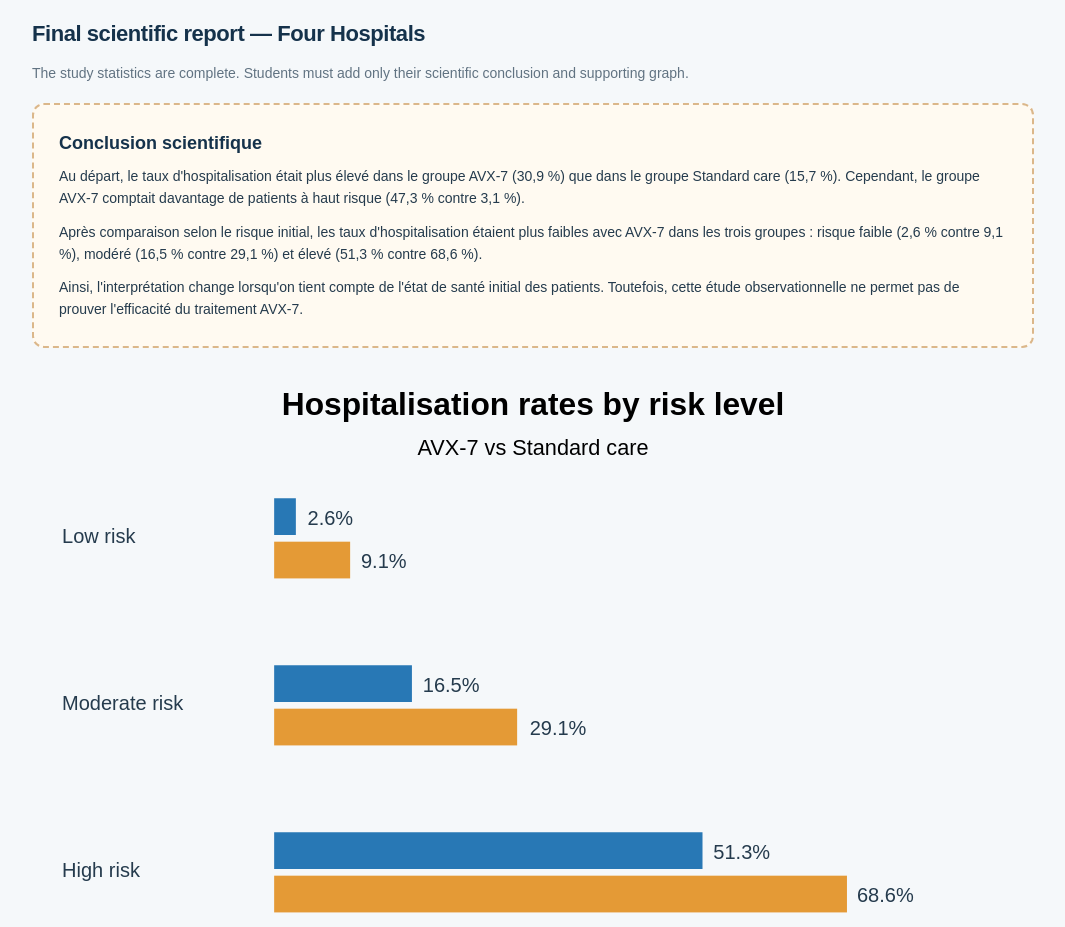
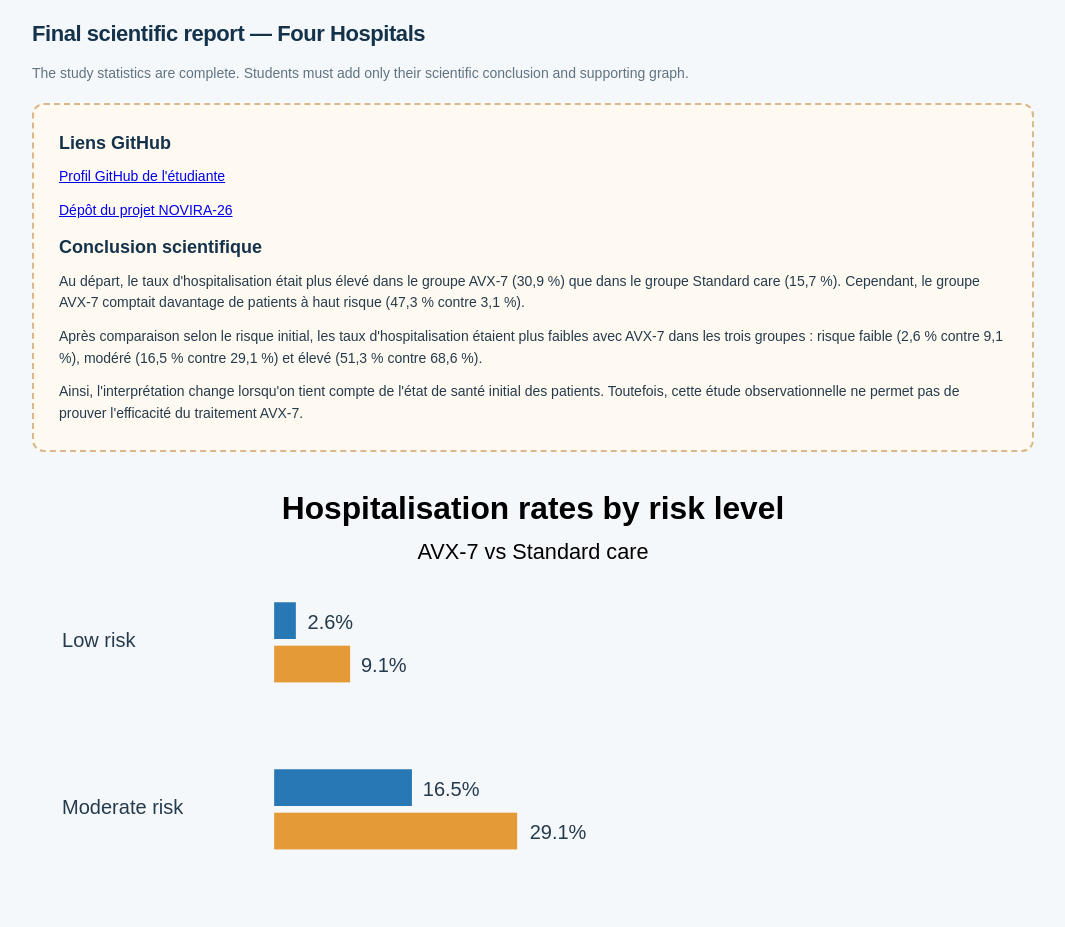
Before and after one commit to narimen344/NOVIRA-26, a plain HTML site: page index.html in a window 1280 px wide. Shown: the part 1660-2587 px from the top of the page, without its empty margins (107-1172 px from the left). Drawn offline with Linux system fonts and the light colour scheme.

Commit message:
Add GitHub links to the report section

```diff
--- a/index.html
+++ b/index.html
@@ -111,7 +111,10 @@
       <p class="sub">The study statistics are complete. Students must add only their scientific conclusion and supporting graph.</p>
 
       <div class="report-placeholder">
-<h3>Conclusion scientifique</h3>
+<h3>Liens GitHub</h3>
+<p><a href="https://github.com/narimen344">Profil GitHub de l'étudiante</a></p>
+<p><a href="https://github.com/narimen344/NOVIRA-26">Dépôt du projet NOVIRA-26</a></p>
+        <h3>Conclusion scientifique</h3>
 
 <p>Au départ, le taux d'hospitalisation était plus élevé dans le groupe AVX-7 (30,9 %) que dans le groupe Standard care (15,7 %). Cependant, le groupe AVX-7 comptait davantage de patients à haut risque (47,3 % contre 3,1 %).</p>
 
```
